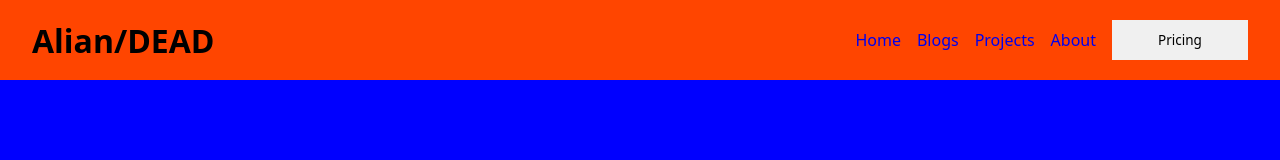
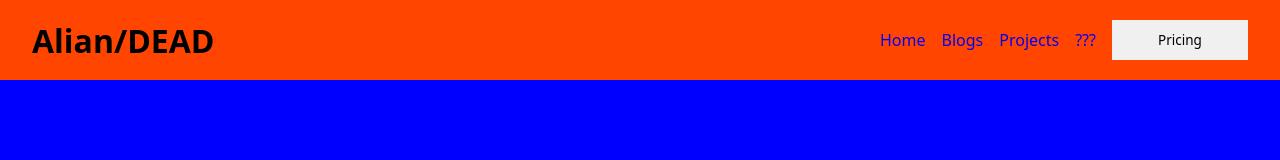
Before and after one commit to lr-devx/Website-Legacy, a Vue app: page / in a window 1280 px wide. Shown: the top 160 px of the page. Built offline with nearby package versions, Linux system fonts and the light colour scheme; a web font is replaced by a local one.

Commit message:
Changed 'About' view to 'Mystery' view

```diff
--- a/src/components/Navigation.vue
+++ b/src/components/Navigation.vue
@@ -12,7 +12,7 @@
                 <RouterLink to="/projects">{{ $t("projects") }}</RouterLink>
             </li>
             <li class="normal-link">
-                <RouterLink to="/about">{{ $t("about") }}</RouterLink>
+                <RouterLink to="/mystery">{{ $t("mystery") }}</RouterLink>
             </li>
             <RouterLink to="/pricing">
                 <li class="shiny-link">{{ $t("pricing") }}</li>
@@ -31,7 +31,7 @@
             <RouterLink to="/projects">{{ $t("projects") }}</RouterLink>
         </li>
         <li>
-            <RouterLink to="/about">{{ $t("about") }}</RouterLink>
+            <RouterLink to="/mystery">{{ $t("mystery") }}</RouterLink>
         </li>
         <li class="shiny-item">
             <RouterLink to="/pricing">{{ $t("pricing") }}</RouterLink>
--- a/src/locales/locales.json
+++ b/src/locales/locales.json
@@ -7,7 +7,7 @@
         "blog-viewer": "Blog Viewer",
         "projects": "Projects",
         "project-details": "Project Details",
-        "about": "About",
+        "mystery": "???",
         "pricing": "Pricing",
         "not-found": "Not Found",
         "whoami": "Whoami?",
@@ -45,7 +45,7 @@
         "blogs": "Blogs",
         "projects": "Projets",
         "project-details": "Détails du Projet",
-        "about": "À propos",
+        "mystery": "???",
         "pricing": "Tarifs",
         "whoami": "Whoami?",
         "slide-title": "UP: Blogs",
--- a/src/router.js
+++ b/src/router.js
@@ -6,7 +6,7 @@ import BlogView from "./views/BlogViewer.vue";
 import ProjectListView from "./views/ProjectList.vue";
 import ProjectDetailsView from "./views/ProjectDetails.vue";
 import PricingView from "./views/Pricing.vue";
-import AboutView from "./views/About.vue";
+import MysteryView from "./views/Mystery.vue";
 import NotFoundView from "./views/NotFound.vue";
 
 const routes = [
@@ -41,9 +41,9 @@ const routes = [
         "component": PricingView
     },
     {
-        "path": "/about",
-        "name": "about",
-        "component": AboutView
+        "path": "/mystery",
+        "name": "mystery",
+        "component": MysteryView
     },
     {
         "path": "/:catchAll(.*)",
--- a/src/views/About.vue
+++ b/src/views/Mystery.vue
@@ -1,8 +1,8 @@
 <template>
     <div id="container">
         <div class="text-container">
-            <h1>Did you expect me to say anything?</h1>
-            <h3>(In fact I have nothing to say)</h3>
+            <h1>[TEXT_MAIN]</h1>
+            <h3>[TEXT_SUB]</h3>
         </div>
     </div>
 </template>
```
